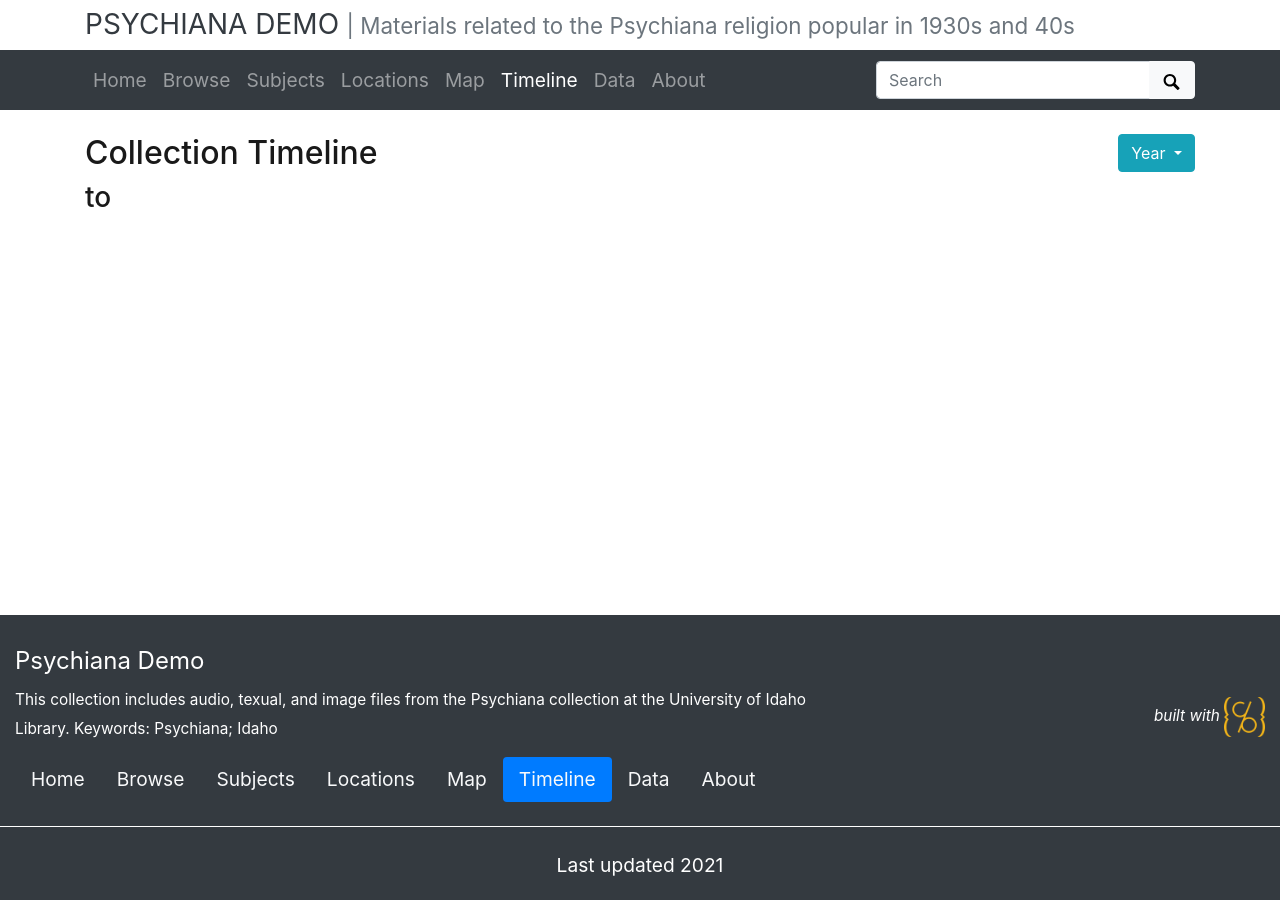
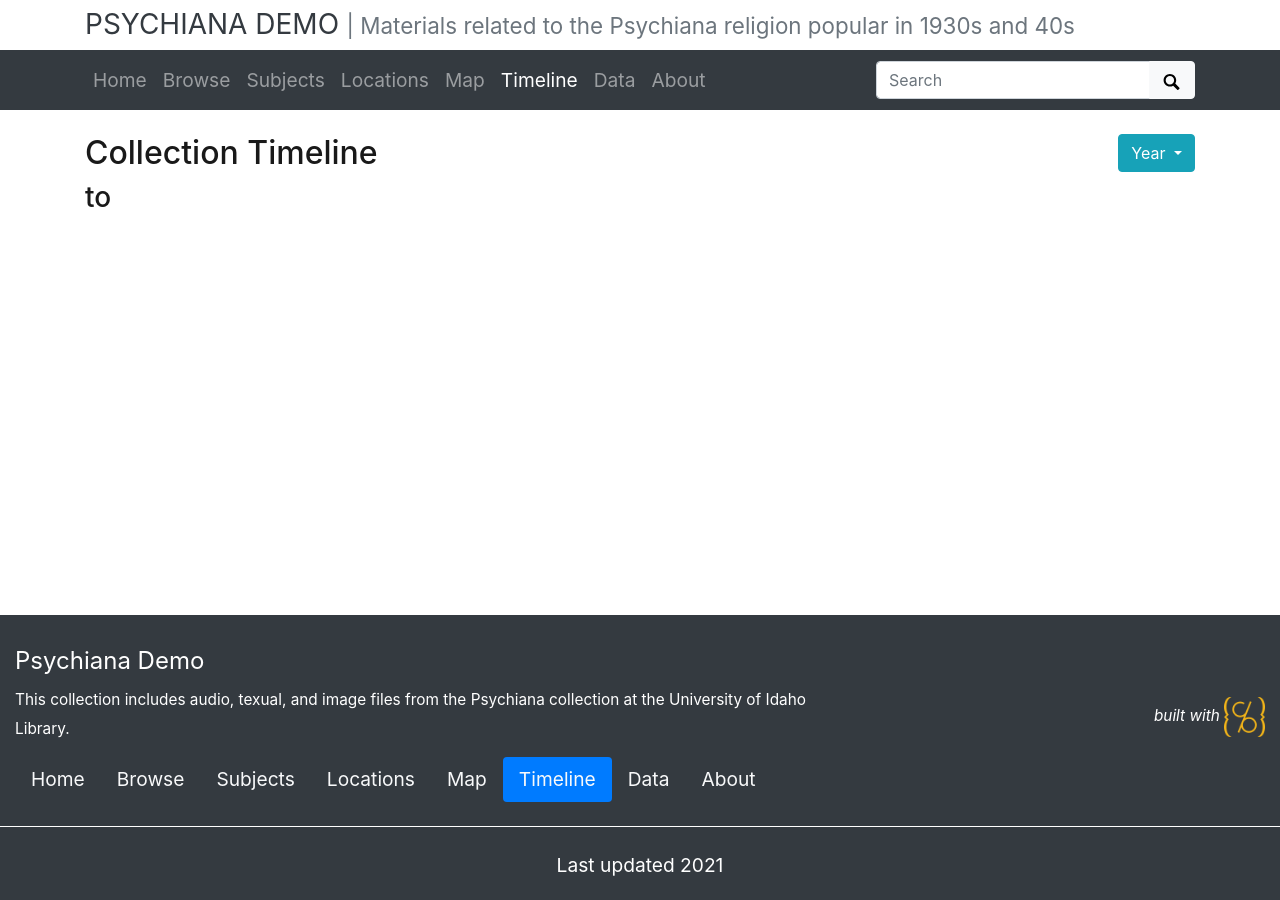
Before and after one commit to archivesw/collectionbuilder-demo, a Jekyll site: the page built from pages/timeline.md, in a window 1280 px wide. Built offline with Jekyll 4.4.1, drawn with Linux system fonts in a browser that asks for light colours.

Commit message:
Keywords deleted

```diff
--- a/_config.yml
+++ b/_config.yml
@@ -23,7 +23,7 @@ title: Psychiana Demo
 tagline: Materials related to the Psychiana religion popular in 1930s and 40s
 # description appears in meta tags and other locations
 # this description might appear in search result lists, keep around 160 characters max
-description: "This collection includes audio, texual, and image files from the Psychiana collection at the University of Idaho Library. Keywords: Psychiana; Idaho"
+description: "This collection includes audio, texual, and image files from the Psychiana collection at the University of Idaho Library. "
 # creator of the digital collection, to appear in meta tags; we typically use our GitHub usernames but feel free to just use your name
 author: archivew
 
```
